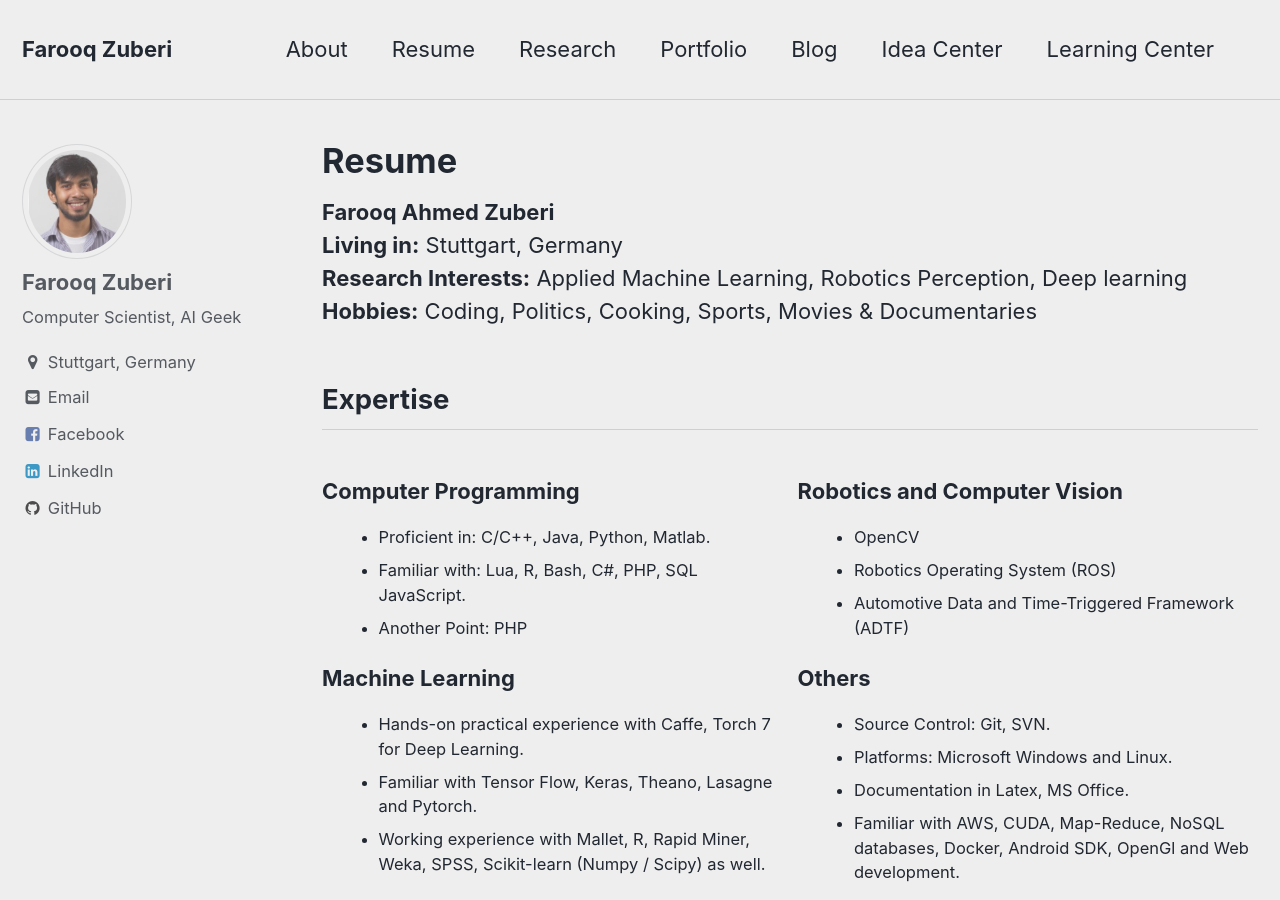
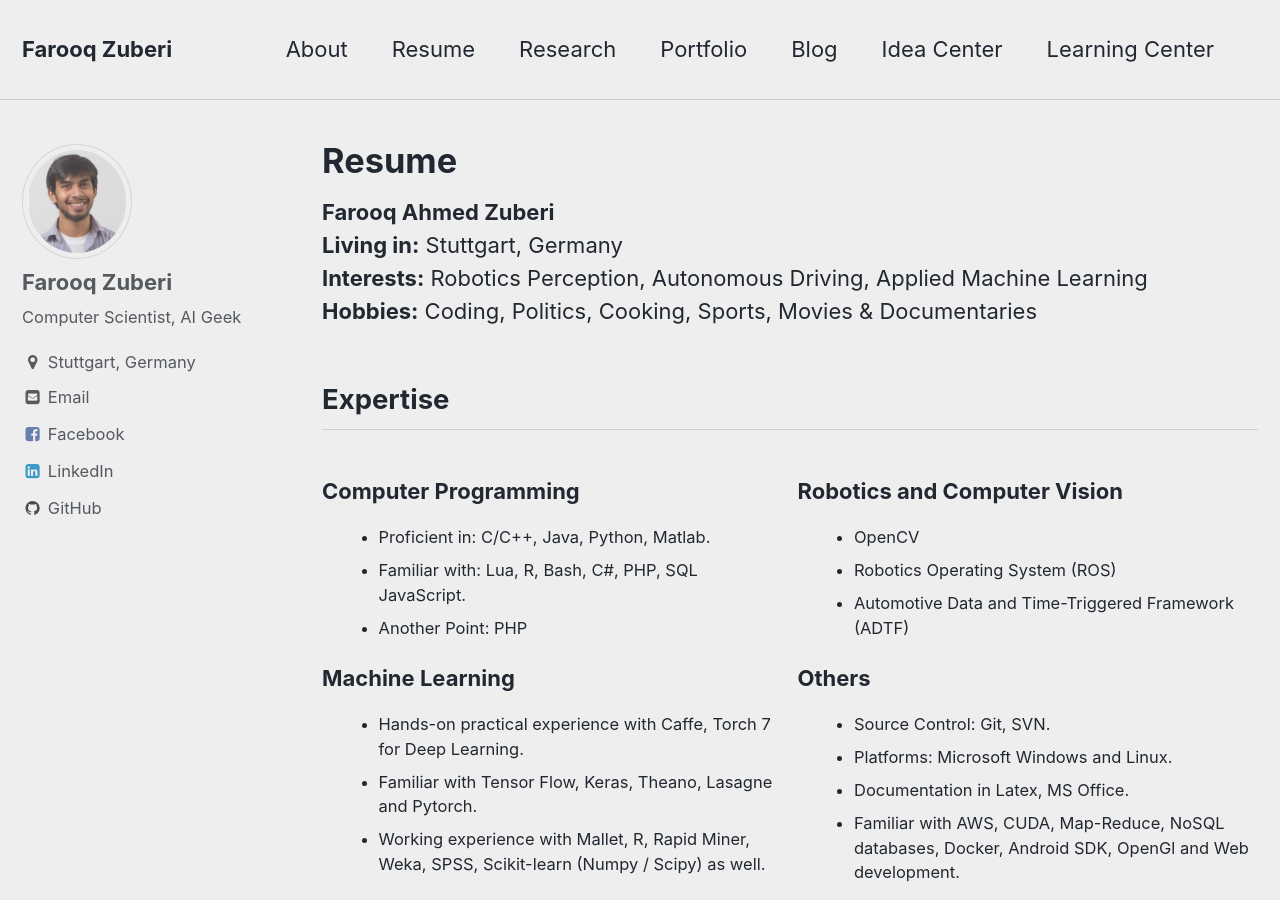
Before and after one commit to FarooqZuberi/FarooqZuberi.github.io, a Jekyll site: the page built from _pages/resume.html, in a window 1280 px wide and 900 px high. Built offline with Jekyll 4.4.1, drawn with Linux system fonts in a browser that asks for light colours.

Commit message:
spacing issue and intro

```diff
--- a/_pages/resume.html
+++ b/_pages/resume.html
@@ -98,7 +98,7 @@ layout: single
 
 <b>Farooq Ahmed Zuberi</b><br>
 <span><b>Living in:</b> Stuttgart, Germany<br>
-<b>Research Interests:</b> Applied Machine Learning, Robotics Perception, Deep learning<br>
+<b>Interests:</b> Robotics Perception, Autonomous Driving, Applied Machine Learning <br>
 <b>Hobbies:</b> Coding, Politics, Cooking, Sports, Movies &amp; Documentaries</span>
 
 
@@ -148,10 +148,7 @@ layout: single
 	</div>
 </div>
 
-
-
 <h2>Skills</h2>
-
 
 <div class="autogen_section autogen_group">
 	<div class="autogen_col span_1_of_2">
```
